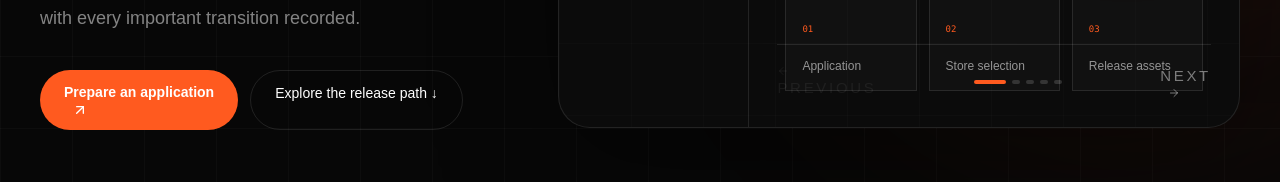
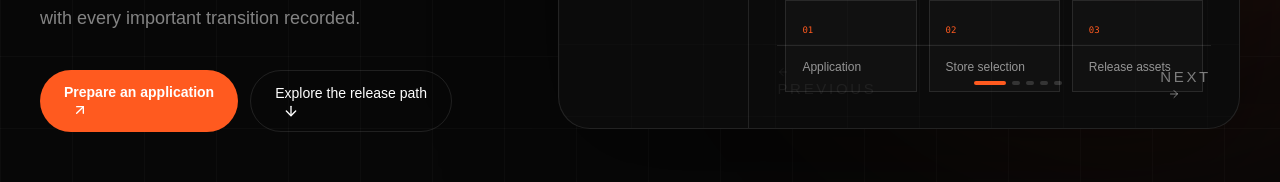
Before and after one commit to mohamad-es/Fonitas-website, a Next.js app: page /publishing in a window 1280 px wide. Shown: the part 600-782 px from the top of the page. Built offline with nearby package versions, Linux system fonts and the light colour scheme.

Commit message:
style: finish icon cleanup

```diff
--- a/components/publishing/publishing-page.tsx
+++ b/components/publishing/publishing-page.tsx
@@ -2,7 +2,7 @@
 
 import Image from "next/image";
 import Link from "next/link";
-import { ArrowLeft, ArrowRight, ArrowUpRight } from "lucide-react";
+import { ArrowDown, ArrowLeft, ArrowRight, ArrowUpRight } from "lucide-react";
 import { useState } from "react";
 
 const stages = [
@@ -73,7 +73,7 @@ export function PublishingPage() {
             <p className="text-xs font-semibold uppercase tracking-[.28em] text-[#ff6a2b]">Publishing system</p>
             <h1 className="font-display mt-7 max-w-3xl text-[clamp(4rem,8vw,8.5rem)] font-semibold leading-[.8] tracking-[-.06em]">A release<br/><span className="text-white/30">with a record.</span></h1>
             <p className="mt-10 max-w-xl text-lg leading-8 text-white/50">Fonitas turns publishing into a controlled sequence of preparation, security, validation and store submission — with every important transition recorded.</p>
-            <div className="mt-9 flex flex-wrap gap-3"><Link href="/contact" className="rounded-full bg-[#ff5a1f] px-6 py-3 text-sm font-semibold text-black transition hover:bg-[#ff7a3d]">Prepare an application<ArrowUpRight aria-hidden="true" className="ml-2 h-4 w-4" /></Link><a href="#release-control" className="rounded-full border border-white/10 px-6 py-3 text-sm text-white/65 transition hover:border-white/25 hover:text-white">Explore the release path ↓</a></div>
+            <div className="mt-9 flex flex-wrap gap-3"><Link href="/contact" className="rounded-full bg-[#ff5a1f] px-6 py-3 text-sm font-semibold text-black transition hover:bg-[#ff7a3d]">Prepare an application<ArrowUpRight aria-hidden="true" className="ml-2 h-4 w-4" /></Link><a href="#release-control" className="rounded-full border border-white/10 px-6 py-3 text-sm text-white/65 transition hover:border-white/25 hover:text-white">Explore the release path<ArrowDown aria-hidden="true" className="ml-2 h-4 w-4" /></a></div>
           </div>
           <ReleaseConsole active={active} onSelect={setActive}/>
         </div>
```
